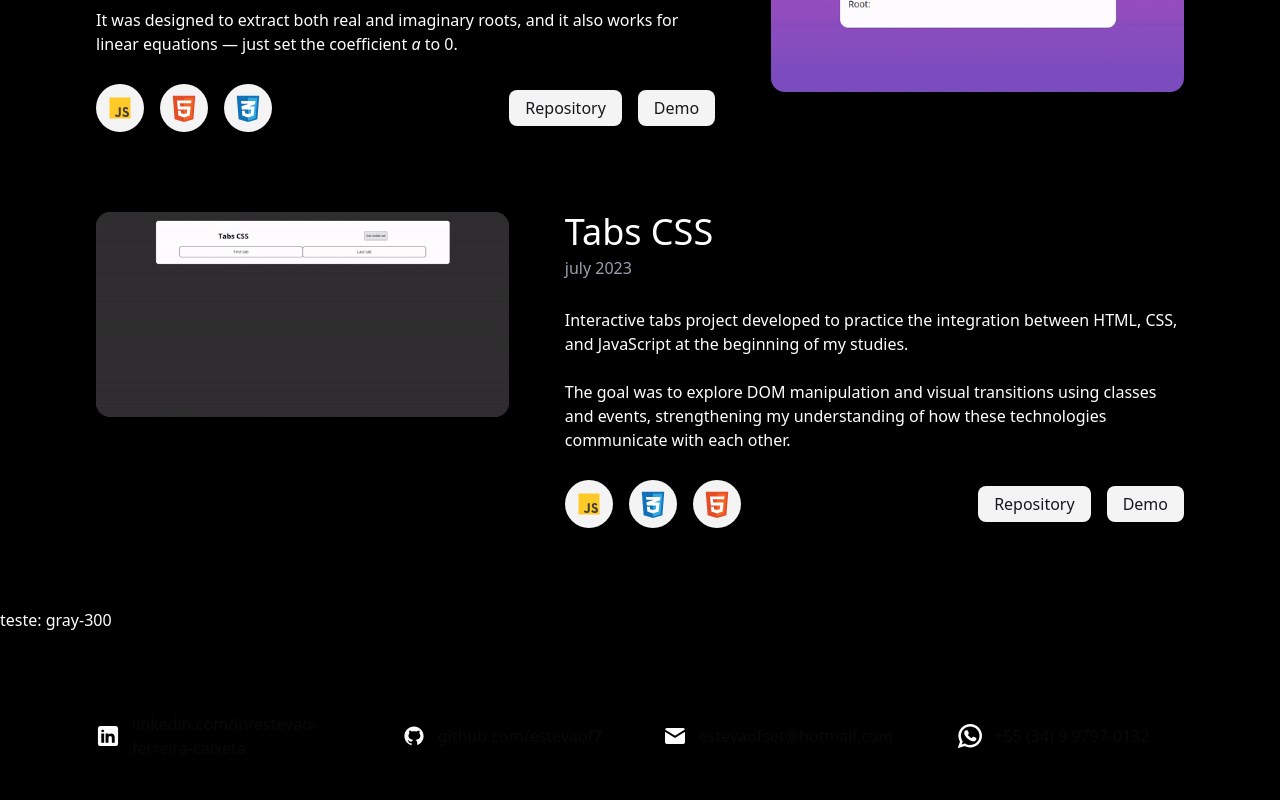
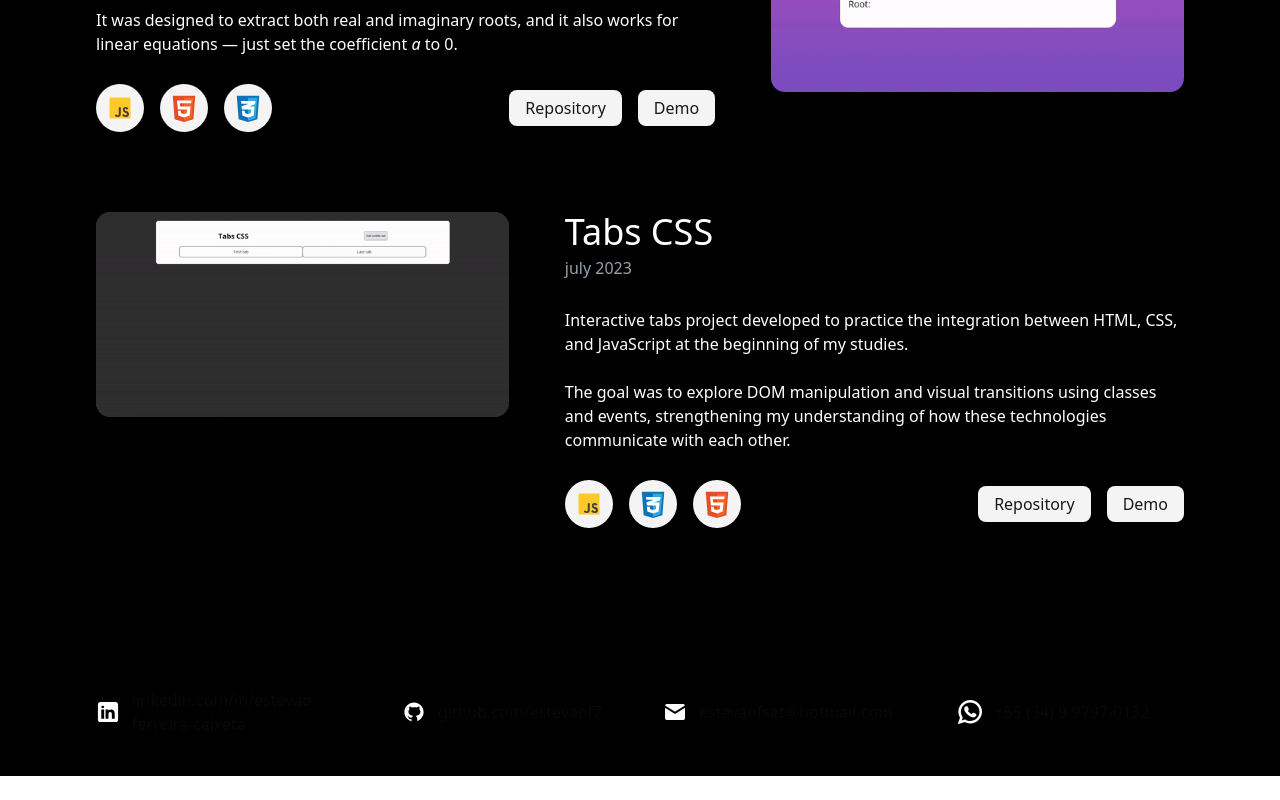
Before and after one commit to estevaof7/next-portfolio, a Next.js app: page / in a window 1280 px wide. Shown: the part 5970-6770 px from the top of the page. After the commit the page ends 6746 px from the top, so only its background shows below. Built offline with nearby package versions, Linux system fonts and the light colour scheme.

Commit message:
finalizando para testar na main

```diff
--- a/src/app/components/footer.tsx
+++ b/src/app/components/footer.tsx
@@ -13,14 +13,7 @@ export default function Footer() {
     'text-' + tailwindCompatibility(isTailwindCompatible, 'gray-300');
 
   return (
-    <footer
-      id="contact"
-      // className={`bg-black text-${tailwindCompatibility(isTailwindCompatible, 'gray-300')}`}
-      className={`bg-black ${textGray300}`}
-    >
-      <p className="text-white">
-        teste: {tailwindCompatibility(isTailwindCompatible, 'gray-300')}
-      </p>
+    <footer id="contact" className={`bg-black ${textGray300}`}>
       <div className="max-w-6xl mx-auto pt-10 md:pt-16 lg:pt-20 pb-8 md:pb-10 px-4 md:px-6 lg:px-8">
         <div className="grid grid-cols-1 lg:grid-cols-4 md:grid-cols-2 gap-6 lg:gap-4">
           {footerData.map((item: FooterItemModel, index: number) => (
```
